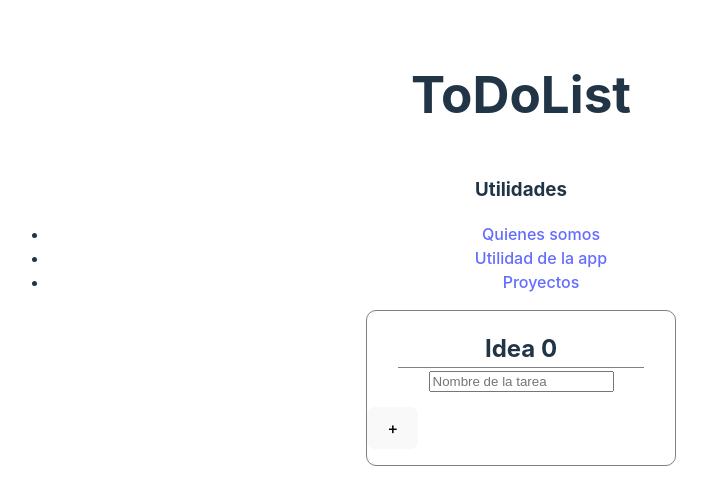
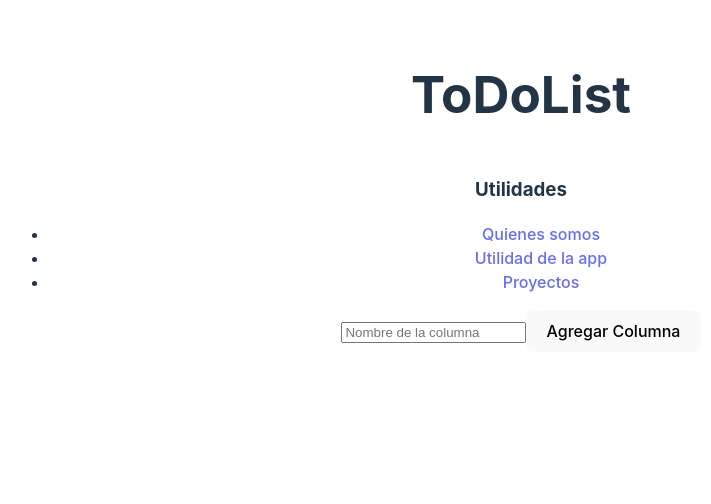
Before and after one commit to FundacioEsplaiJava2024/ToDoListGrupo4, a React (Vite) app: page / in a window 1280 px wide. Shown: the top 504 px of the page, without its empty margins (119-830 px from the left). Built offline with nearby package versions, Linux system fonts and the light colour scheme.

Commit message:
Se añade botón de añadir columnas pudiendo elegir el nombre de esta a través de un campo de texto

```diff
--- a/src/App.tsx
+++ b/src/App.tsx
@@ -1,36 +1,42 @@
 import React from 'react';
 import { useTaskManager } from './hook/useTaskManager';
 import './App.css';
-import Columna from './Elementos/tablero';
+import Tablero from './Elementos/tablero';
 import Header from './Elementos/header';
 import Aside from './Elementos/aside';
+import AddColumn from './Elementos/AddColumn';
 
 const App: React.FC = () => {
   const {
     count,
-    tasks,
+    columns,
     taskName,
     handleInputChange,
     addTask,
     deleteTask,
     editTask,
+    addColumn,
   } = useTaskManager();
 
   return (
     <>
-    <Header/>
-    <Aside/>
-      <Columna
-        count={count}
-        tasks={tasks}
-        taskName={taskName}
-        handleInputChange={handleInputChange}
-        addTask={addTask}
-        deleteTask={deleteTask}
-        editTask={editTask}
-      />
+      <Header />
+      <Aside />
+      <AddColumn addColumn={addColumn} />
+      <div className="columns-container">
+        {columns.map(column => (
+          <Tablero
+            key={column.id}
+            column={column}
+            handleInputChange={handleInputChange}
+            addTask={addTask}
+            deleteTask={deleteTask}
+            editTask={editTask}
+          />
+        ))}
+      </div>
     </>
   );
-}
+};
 
 export default App;
--- /dev/null
+++ b/src/Elementos/AddColumn.tsx
@@ -0,0 +1,34 @@
+import React, { useState } from 'react';
+
+interface AddColumnProps {
+  addColumn: (name: string) => void;
+}
+
+const AddColumn: React.FC<AddColumnProps> = ({ addColumn }) => {
+  const [newColumnName, setNewColumnName] = useState('');
+
+  const handleNewColumnNameChange = (event: React.ChangeEvent<HTMLInputElement>) => {
+    setNewColumnName(event.target.value);
+  };
+
+  const handleAddColumn = () => {
+    if (newColumnName.trim() !== '') {
+      addColumn(newColumnName);
+      setNewColumnName('');
+    }
+  };
+
+  return (
+    <div>
+      <input
+        type="text"
+        value={newColumnName}
+        onChange={handleNewColumnNameChange}
+        placeholder="Nombre de la columna"
+      />
+      <button onClick={handleAddColumn}>Agregar Columna</button>
+    </div>
+  );
+};
+
+export default AddColumn;
--- a/src/Elementos/tablero.tsx
+++ b/src/Elementos/tablero.tsx
@@ -1,16 +1,25 @@
 import React, { useState } from 'react';
 
-interface TableroProps {
-  count: number;
-  tasks: { id: number, name: string }[];
-  taskName: string;
-  handleInputChange: (event: React.ChangeEvent<HTMLInputElement>) => void;
-  addTask: () => void;
-  deleteTask: (taskId: number) => void;
-  editTask: (taskId: number, newName: string) => void;
+interface Task {
+  id: number;
+  name: string;
 }
 
-const Tablero: React.FC<TableroProps> = ({ count, tasks, taskName, handleInputChange, addTask, deleteTask, editTask }) => {
+interface Column {
+  id: number;
+  name: string;
+  tasks: Task[];
+}
+
+interface TableroProps {
+  column: Column;
+  handleInputChange: (event: React.ChangeEvent<HTMLInputElement>) => void;
+  addTask: (columnId: number) => void;
+  deleteTask: (columnId: number, taskId: number) => void;
+  editTask: (columnId: number, taskId: number, newName: string) => void;
+}
+
+const Tablero: React.FC<TableroProps> = ({ column, handleInputChange, addTask, deleteTask, editTask }) => {
   const [editTaskId, setEditTaskId] = useState<number | null>(null);
   const [editTaskName, setEditTaskName] = useState<string>('');
 
@@ -20,7 +29,7 @@ const Tablero: React.FC<TableroProps> = ({ count, tasks, taskName, handleInputCh
 
   const handleSaveEdit = (taskId: number) => {
     if (editTaskName.trim() !== '') {
-      editTask(taskId, editTaskName);
+      editTask(column.id, taskId, editTaskName);
       setEditTaskId(null);
       setEditTaskName('');
     }
@@ -32,15 +41,13 @@ const Tablero: React.FC<TableroProps> = ({ count, tasks, taskName, handleInputCh
   };
 
   return (
-    <>
-    <main>
     <div className="parametros">
-        <h2 className='sub'>Idea <span>{count}</span></h2>
-        <input type="text" value={taskName} onChange={handleInputChange} placeholder="Nombre de la tarea" />
-        <button onClick={addTask} id='aggTarea'>+</button>
+      <h2 className='sub'>{column.name} <span>{column.tasks.length}</span></h2>
+      <input type="text" onChange={handleInputChange} placeholder="Nombre de la tarea" />
+      <button onClick={() => addTask(column.id)} id='aggTarea'>+</button>
       <div className="listas">
         <ul>
-            {tasks.map(task => (
+          {column.tasks.map(task => (
             <li key={task.id}>
               {editTaskId === task.id ? (
                 <>
@@ -51,7 +58,7 @@ const Tablero: React.FC<TableroProps> = ({ count, tasks, taskName, handleInputCh
               ) : (
                 <>
                   {task.name}
-                    <button onClick={() => deleteTask(task.id)}>Borrar</button>
+                  <button onClick={() => deleteTask(column.id, task.id)}>Borrar</button>
                   <button onClick={() => { setEditTaskId(task.id); setEditTaskName(task.name); }}>Editar</button>
                 </>
               )}
@@ -60,8 +67,6 @@ const Tablero: React.FC<TableroProps> = ({ count, tasks, taskName, handleInputCh
         </ul>
       </div>
     </div>
-      </main>
-    </>
   );
 };
 
--- a/src/hook/useTaskManager.tsx
+++ b/src/hook/useTaskManager.tsx
@@ -5,43 +5,71 @@ interface Task {
   name: string;
 }
 
+interface Column {
+  id: number;
+  name: string;
+  tasks: Task[];
+}
+
 export const useTaskManager = () => {
   const [count, setCount] = useState<number>(0);
   const [tasks, setTasks] = useState<Task[]>([]);
   const [taskName, setTaskName] = useState<string>('');
+  const [columns, setColumns] = useState<Column[]>([]);
 
   const handleInputChange = (event: React.ChangeEvent<HTMLInputElement>) => {
     setTaskName(event.target.value);
   };
 
-  const addTask = () => {
+  const addTask = (columnId: number) => {
     if (taskName.trim() !== '') {
-      setTasks([...tasks, { id: tasks.length + 1, name: taskName }]);
+      const newTask = { id: tasks.length + 1, name: taskName };
+      const updatedColumns = columns.map(column =>
+        column.id === columnId ? { ...column, tasks: [...column.tasks, newTask] } : column
+      );
+      setColumns(updatedColumns);
       setTaskName('');
       setCount(count + 1);
     }
   };
 
-  const deleteTask = (taskId: number) => {
-    const updatedTasks = tasks.filter(task => task.id !== taskId);
-    setTasks(updatedTasks);
+  const deleteTask = (columnId: number, taskId: number) => {
+    const updatedColumns = columns.map(column =>
+      column.id === columnId
+        ? { ...column, tasks: column.tasks.filter(task => task.id !== taskId) }
+        : column
+    );
+    setColumns(updatedColumns);
     setCount(count - 1);
   };
 
-  const editTask = (taskId: number, newName: string) => {
-    const updatedTasks = tasks.map(task =>
-      task.id === taskId ? { ...task, name: newName } : task
+  const editTask = (columnId: number, taskId: number, newName: string) => {
+    const updatedColumns = columns.map(column =>
+      column.id === columnId
+        ? {
+            ...column,
+            tasks: column.tasks.map(task =>
+              task.id === taskId ? { ...task, name: newName } : task
+            )
+          }
+        : column
     );
-    setTasks(updatedTasks);
+    setColumns(updatedColumns);
+  };
+
+  const addColumn = (name: string) => {
+    const newColumn = { id: columns.length + 1, name, tasks: [] };
+    setColumns([...columns, newColumn]);
   };
 
   return {
     count,
-    tasks,
+    columns,
     taskName,
     handleInputChange,
     addTask,
     deleteTask,
     editTask,
+    addColumn,
   };
 };
```
Lines whose indentation alone changed are shown as unchanged.
